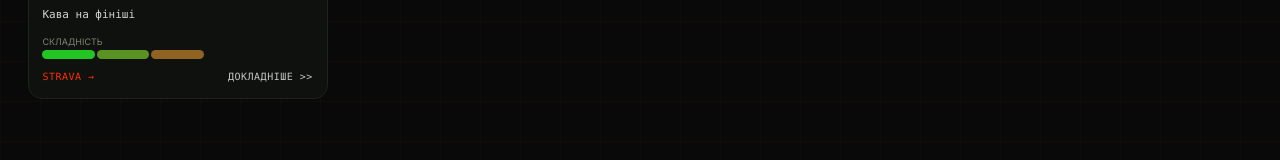
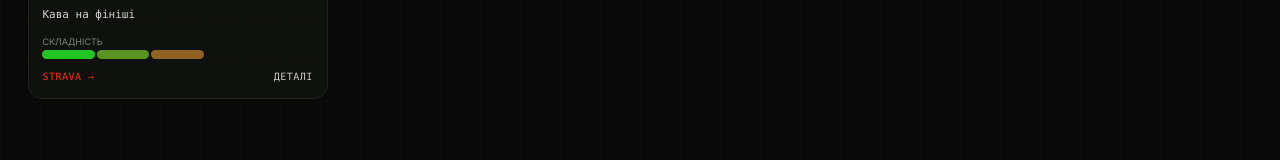
Before and after one commit to VasileAdicto/bikelab-site, a Next.js app: page /calendar in a window 1280 px wide. Shown: the part 539-699 px from the top of the page. Built offline with nearby package versions, Linux system fonts and the light colour scheme.

Commit message:
Update Strava link and button text in CalendarPage for improved clarity and localization.

```diff
--- a/src/app/calendar/page.tsx
+++ b/src/app/calendar/page.tsx
@@ -118,12 +118,12 @@ export default function CalendarPage() {
                     Strava →
                   </a>
                   <a
-                    href={STRAVA_ROUTE_LINK}
+                    href="https://kruty.app/events/01KMP0GB1ZX32ZEEVKM1EJM34H"
                     target="_blank"
                     rel="noopener noreferrer"
                     className="text-[10px] font-mono uppercase tracking-wider text-foreground/80 hover:text-accent hover:underline"
                   >
-                    ДОКЛАДНІШЕ &gt;&gt;
+                    Деталі
                   </a>
                 </div>
               </div>
```
